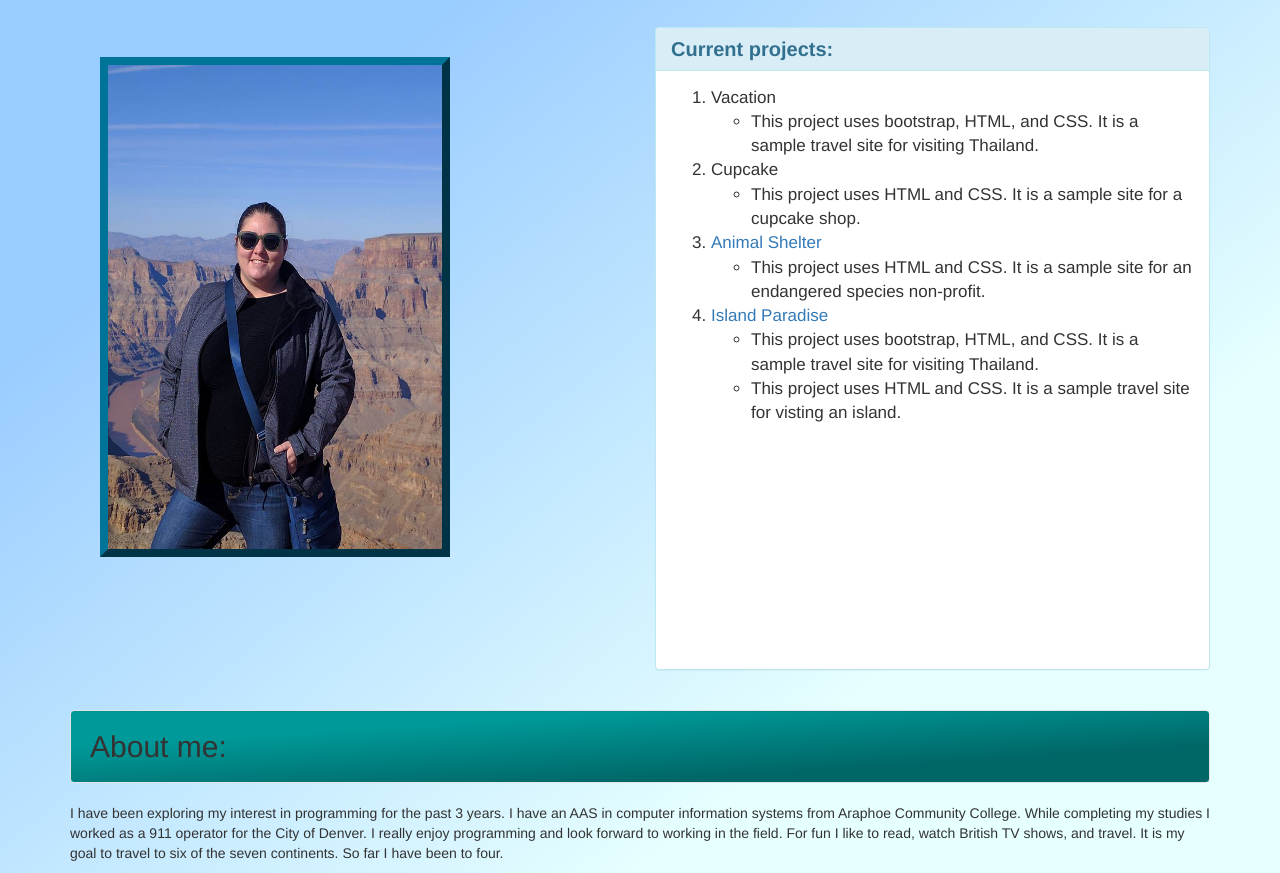
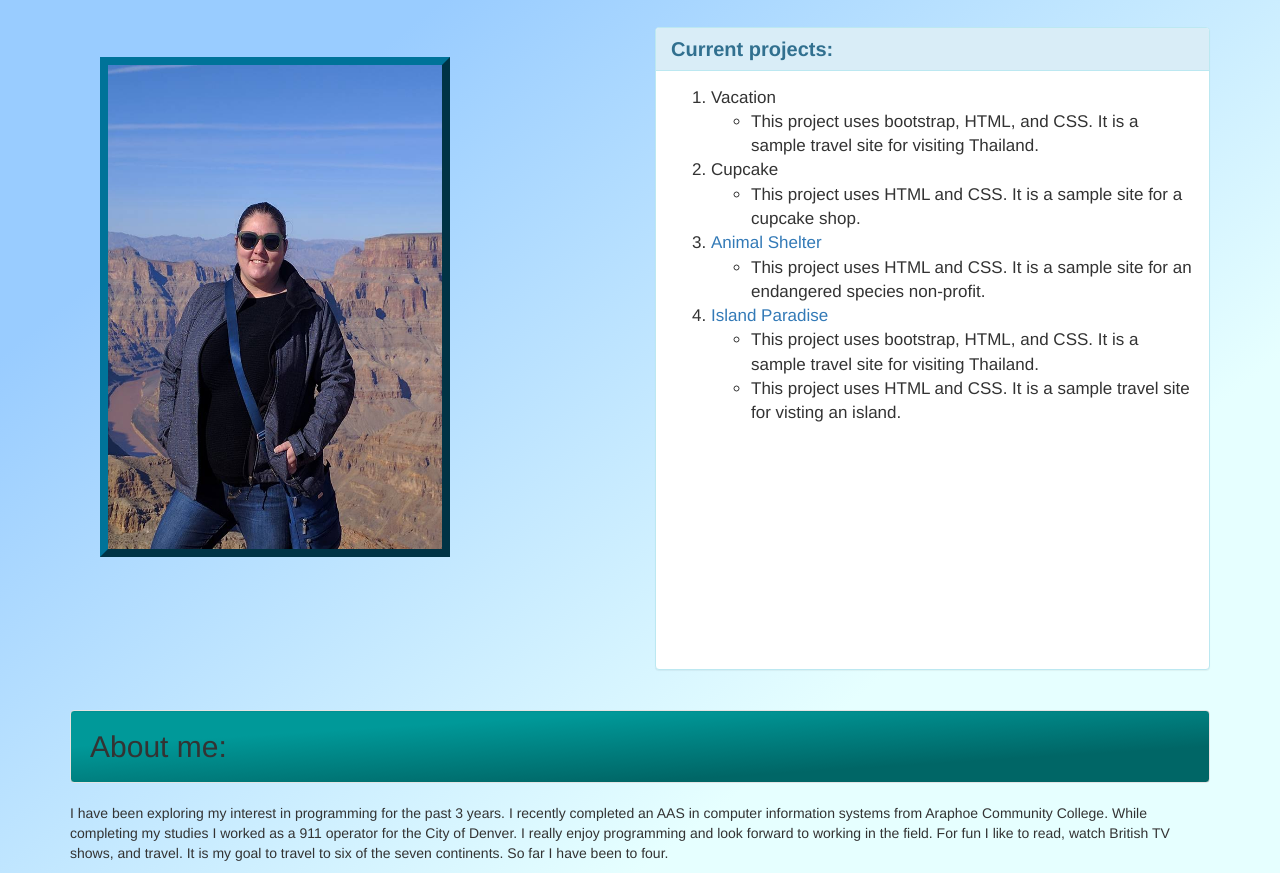
Before and after one commit to sleahy115/Portfolio, a plain HTML site: page index.html in a window 1280 px wide. Shown: the part 159-1032 px from the top of the page. Drawn offline with Linux system fonts and the light colour scheme.

Commit message:
correct about me section

```diff
--- a/index.html
+++ b/index.html
@@ -45,7 +45,8 @@
     </div>
   </div>
   <H2 class="well">About me:</h2>
-  <p>I have been exploring my interest in programming for the past 3 years. I have an AAS in computer information systems from Araphoe Community College. While completing my studies I worked as a 911 operator for the City of Denver. I really enjoy programming and look forward to working in the field. For fun I like to read, watch British TV shows, and travel. It is my goal to travel to six of the seven continents. So far I have been to four. </p>
+  <p>I have been exploring my interest in programming for the past 3 years. I recently completed an AAS in computer information systems from Araphoe Community College. While completing my studies I worked as a 911 operator for the City of Denver. I really enjoy programming and look forward to working in the field. For fun I like to read, watch British TV shows, and travel. It is my goal to travel to six of the seven continents. So far I have been to four. </p>
+
   </div>
   </body>
 </html>
```
